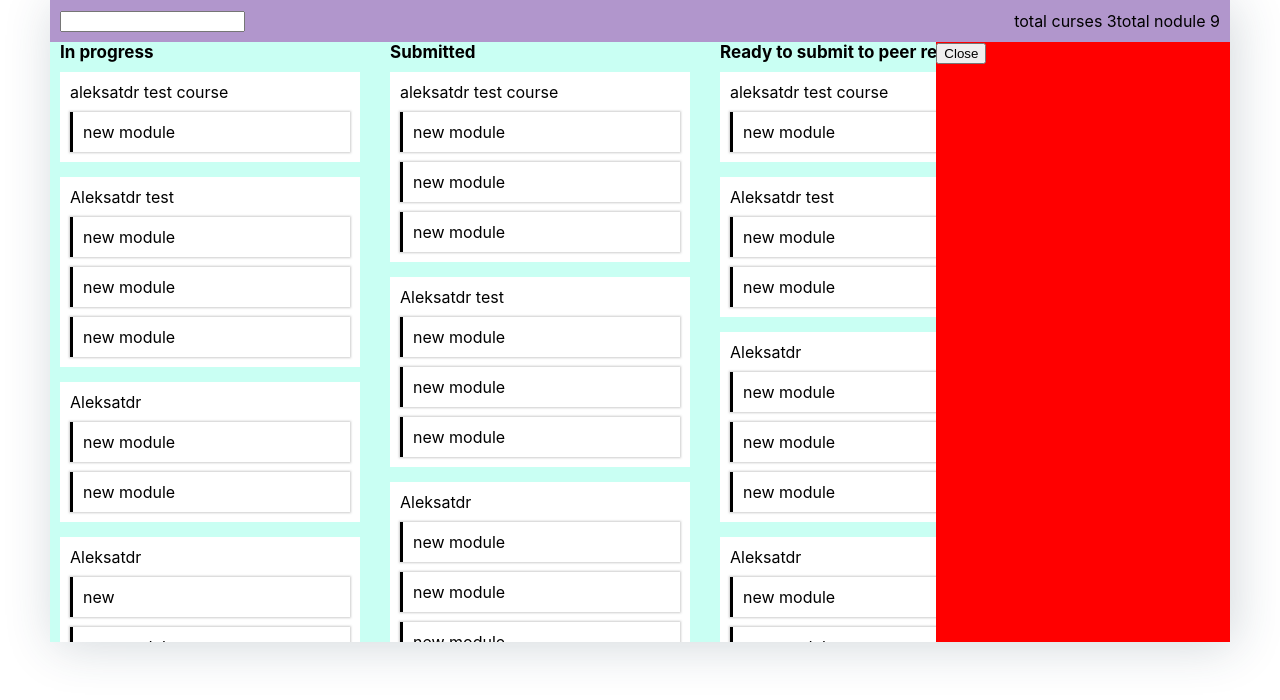
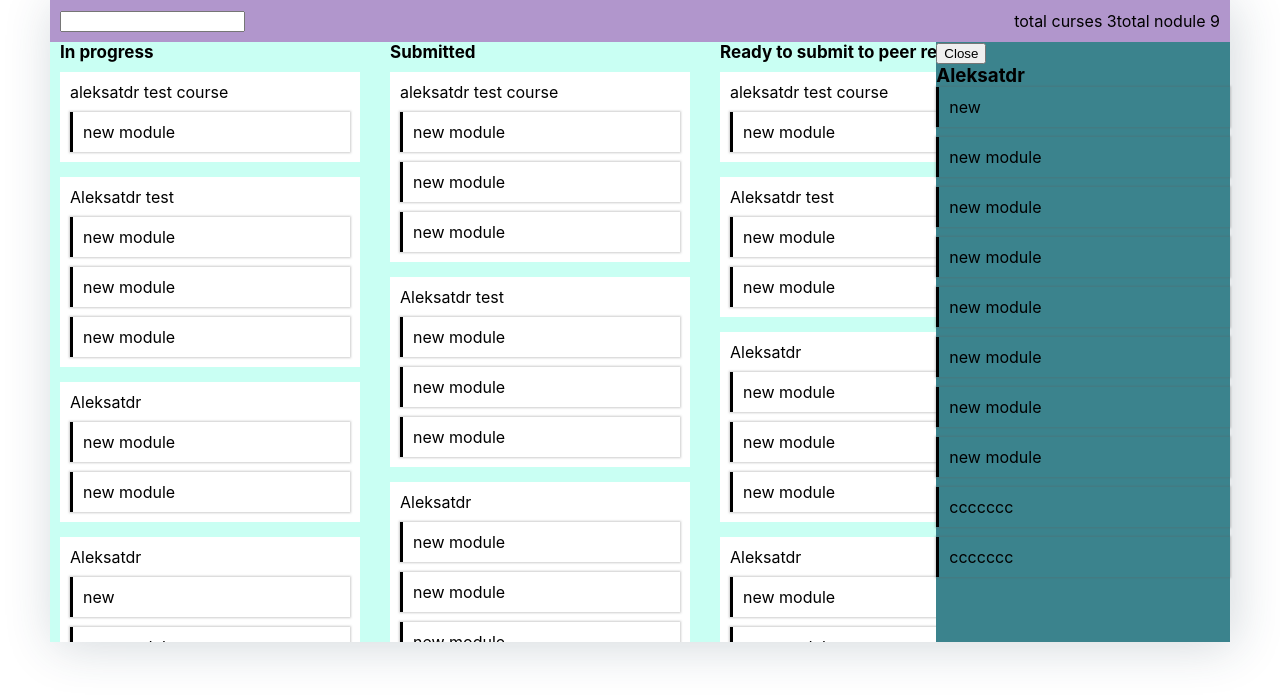
Before and after one commit to aleksandr031091/Curses_T, a React (Create React App) app: page / in a window 1280 px wide. Both pictures are taken after a click on the item "new". Shown: the top 700 px of the page. Built offline with nearby package versions, Linux system fonts and the light colour scheme.

Commit message:
render course in sidebar

```diff
--- a/src/components/dashboard/Dashboard.js
+++ b/src/components/dashboard/Dashboard.js
@@ -13,10 +13,10 @@ const Deshboard = () => {
   const [stateBar, setStateBar] = useState(false);
 
   const [courseState, setCourseState] = useState({});
-  const [idxModuleState, setIdxModuleState] = useState(0);
+  const [idxModuleState, setIdxModuleState] = useState(null);
 
   const onHandleClickCard = (id) => (e) => {
-    const cours = curses.filter((cours) => cours.id === id);
+    const cours = curses.find((cours) => cours.id === id);
     // console.log(e.target);
     setCourseState(cours);
 
@@ -88,7 +88,11 @@ const Deshboard = () => {
 
             <ul className="block_list">
               {searcTermhResult.map((curse) => (
-                <li key={curse.id} className="curses_card">
+                <li
+                  key={curse.id}
+                  className="curses_card"
+                  onClick={onHandleClickCard(curse.id)}
+                >
                   <p className="curse_title">{curse.title}</p>
                   <CurseModules
                     modules={curse.module}
@@ -105,7 +109,11 @@ const Deshboard = () => {
 
             <ul className="block_list">
               {searcTermhResult.map((curse) => (
-                <li key={curse.id} className="curses_card">
+                <li
+                  key={curse.id}
+                  className="curses_card"
+                  onClick={onHandleClickCard(curse.id)}
+                >
                   <p className="curse_title">{curse.title}</p>
                   <CurseModules
                     modules={curse.module}
@@ -122,7 +130,11 @@ const Deshboard = () => {
 
             <ul className="block_list">
               {searcTermhResult.map((curse) => (
-                <li key={curse.id} className="curses_card">
+                <li
+                  key={curse.id}
+                  className="curses_card"
+                  onClick={onHandleClickCard(curse.id)}
+                >
                   <p className="curse_title">{curse.title}</p>
                   <CurseModules
                     modules={curse.module}
@@ -134,7 +146,14 @@ const Deshboard = () => {
             </ul>
           </div>
         </div>
-        {stateBar && <Sidebar onOpenBar={setStateBar} />}
+        {stateBar && (
+          <Sidebar
+            onOpenBar={setStateBar}
+            cours={courseState}
+            idxModule={idxModuleState}
+            onHandleClickModule={onHandleClickModule}
+          />
+        )}
       </div>
     </DashboardStyled>
     // </ContextCard.Provider>
--- a/src/components/sidebar/Sidebar.js
+++ b/src/components/sidebar/Sidebar.js
@@ -1,27 +1,33 @@
-import { Children, useState } from "react";
-import { SwitchTransition, CSSTransition } from "react-transition-group";
 import SidebarStyled from "./SidebarStyled";
+import { nanoid } from "nanoid";
 
-const Sidebar = ({ onOpenBar }) => {
+const Sidebar = ({ onOpenBar, cours, idxModule, onHandleClickModule }) => {
   const onBtnClose = () => onOpenBar(false);
 
+  const onHandleClick = (idx) => () => {
+    onHandleClickModule(idx);
+  };
+
   return (
-    <SwitchTransition>
-      <CSSTransition
-        classNames="fade"
-        addEndListener={(node, done) =>
-          node.addEventListener("transitionend", done, false)
-        }
-      >
     <SidebarStyled>
       <div className="modal_wrapper">
         <button className="Btn" onClick={onBtnClose}>
           Close
         </button>
+        <h3>{cours.title}</h3>
+        <ul>
+          {cours.module.map((module) => (
+            <li
+              className="module_list_item"
+              key={nanoid()}
+              onClick={onHandleClick(cours.module.indexOf(module))}
+            >
+              <p className="module_name">{module.title}</p>
+            </li>
+          ))}
+        </ul>
       </div>
     </SidebarStyled>
-      </CSSTransition>
-    </SwitchTransition>
   );
 };
 
--- a/src/components/sidebar/SidebarStyled.js
+++ b/src/components/sidebar/SidebarStyled.js
@@ -1,7 +1,7 @@
 import styled from "styled-components";
 
 const SidebarStyled = styled.aside`
-  background-color: red;
+  background-color: #3b838d;
   width: 400px;
 `;
 
```
Lines whose indentation alone changed are shown as unchanged.
